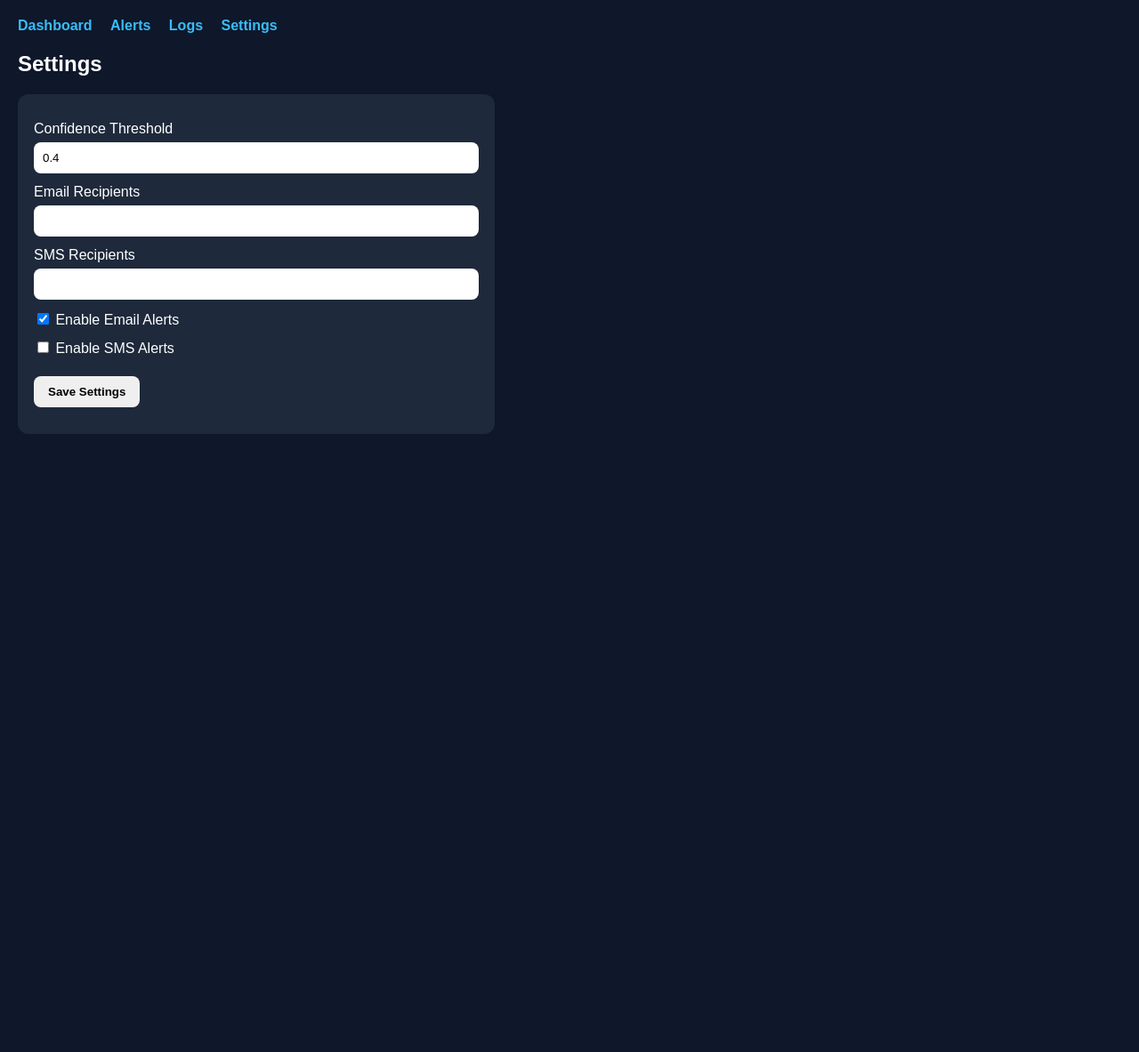
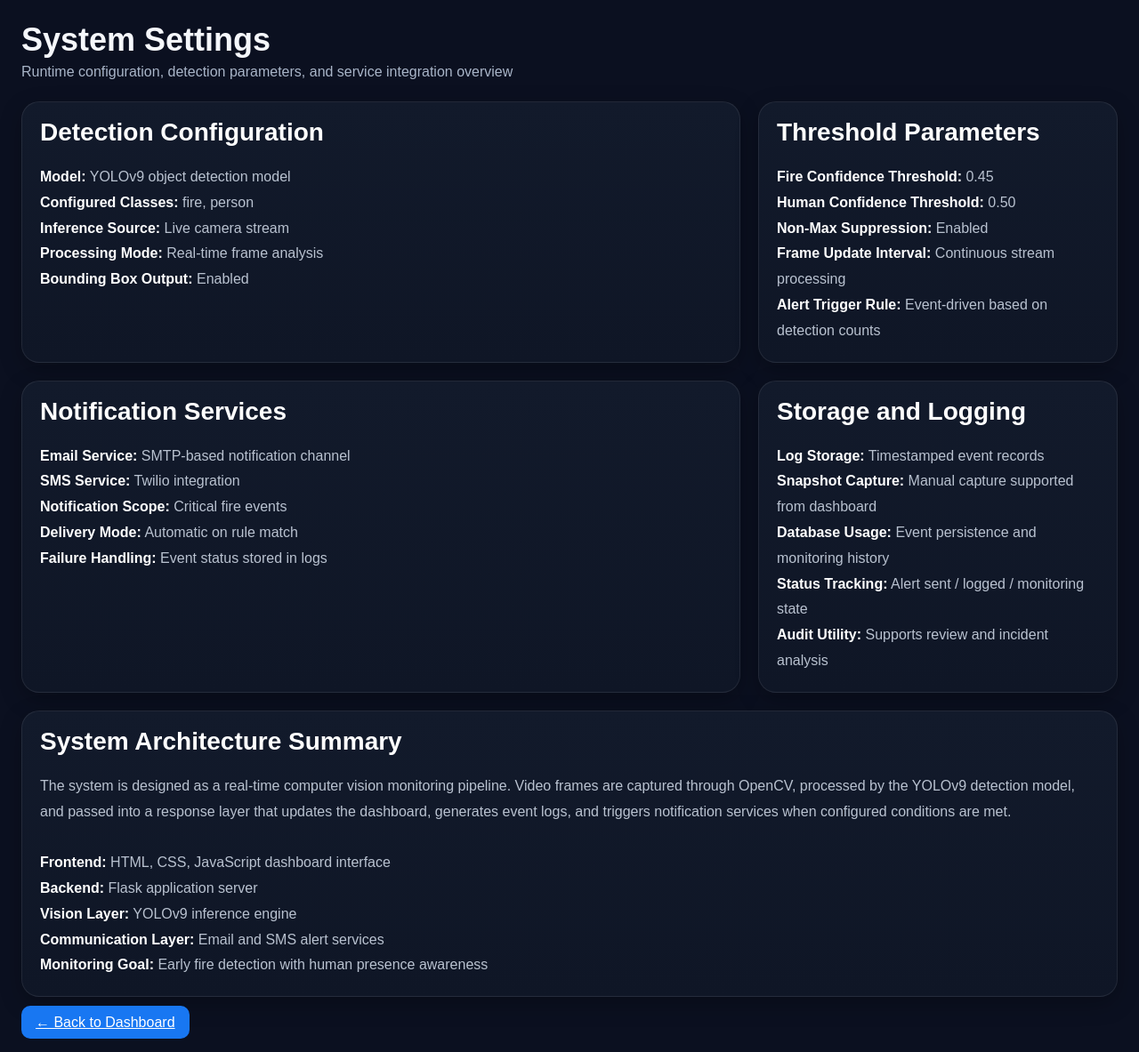
Before and after one commit to IswaryaGudi/AI-driven-Fire-Human-detection-model-using-YOLOV9, a Flask app: page /settings in a window 1280 px wide. Shown: the whole page at 89% size. Before the commit the page ends 488 px from the top, so only its background shows below. Run offline with Flask 3, Linux system fonts and the light colour scheme; data comes from the database, SQL or seed files in the repository.

Commit message:
Enhance settings page layout and content
Updated the settings page to include a system architecture summary and improved layout with new sections for detection configuration and notification services.

```diff
--- a/templates/settings.html
+++ b/templates/settings.html
@@ -3,123 +3,101 @@
 <head>
   <meta charset="UTF-8" />
   <meta name="viewport" content="width=device-width, initial-scale=1.0" />
-  <title>Settings</title>
-  <style>
-    body {
-      background: #0f172a;
-      color: white;
-      font-family: Arial, sans-serif;
-      margin: 0;
-      padding: 20px;
-    }
-    .nav a {
-      color: #38bdf8;
-      margin-right: 16px;
-      text-decoration: none;
-      font-weight: bold;
-    }
-    .card {
-      background: #1e293b;
-      padding: 18px;
-      border-radius: 12px;
-      margin-top: 20px;
-      max-width: 500px;
-    }
-    label {
-      display: block;
-      margin-top: 12px;
-      margin-bottom: 6px;
-    }
-    input[type="text"], input[type="number"] {
-      width: 100%;
-      padding: 10px;
-      border-radius: 8px;
-      border: none;
-      outline: none;
-      box-sizing: border-box;
-    }
-    button {
-      margin-top: 16px;
-      padding: 10px 16px;
-      border: none;
-      border-radius: 8px;
-      cursor: pointer;
-      font-weight: bold;
-    }
-    #msg {
-      margin-top: 12px;
-      color: #22c55e;
-    }
-  </style>
+  <title>Settings | AI Fire & Human Detection</title>
+  <link rel="stylesheet" href="{{ url_for('static', filename='style.css') }}">
 </head>
 <body>
-  <div class="nav">
-    <a href="/">Dashboard</a>
-    <a href="/alerts">Alerts</a>
-    <a href="/logs">Logs</a>
-    <a href="/settings">Settings</a>
+  <div class="main">
+    <header class="topbar">
+      <div>
+        <h1>System Settings</h1>
+        <p>Runtime configuration, detection parameters, and service integration overview</p>
+      </div>
+    </header>
+
+    <section class="dashboard-grid">
+      <div class="card">
+        <div class="card-header">
+          <h3>Detection Configuration</h3>
         </div>
 
-  <h2>Settings</h2>
+        <div style="padding:20px; color:#b9c2d0; line-height:1.8;">
+          <p><strong style="color:#fff;">Model:</strong> YOLOv9 object detection model</p>
+          <p><strong style="color:#fff;">Configured Classes:</strong> fire, person</p>
+          <p><strong style="color:#fff;">Inference Source:</strong> Live camera stream</p>
+          <p><strong style="color:#fff;">Processing Mode:</strong> Real-time frame analysis</p>
+          <p><strong style="color:#fff;">Bounding Box Output:</strong> Enabled</p>
+        </div>
+      </div>
 
       <div class="card">
-    <label for="conf_thresh">Confidence Threshold</label>
-    <input type="number" id="conf_thresh" step="0.01" min="0.05" max="0.95" />
-
-    <label for="email_to">Email Recipients</label>
-    <input type="text" id="email_to" />
-
-    <label for="sms_to">SMS Recipients</label>
-    <input type="text" id="sms_to" />
-
-    <label><input type="checkbox" id="email_enabled" /> Enable Email Alerts</label>
-    <label><input type="checkbox" id="sms_enabled" /> Enable SMS Alerts</label>
-
-    <button onclick="saveSettings()">Save Settings</button>
-    <div id="msg"></div>
+        <div class="card-header">
+          <h3>Threshold Parameters</h3>
         </div>
 
-  <script>
-    async function loadSettings() {
-      try {
-        const res = await fetch("/api/settings");
-        const data = await res.json();
+        <div style="padding:20px; color:#b9c2d0; line-height:1.8;">
+          <p><strong style="color:#fff;">Fire Confidence Threshold:</strong> 0.45</p>
+          <p><strong style="color:#fff;">Human Confidence Threshold:</strong> 0.50</p>
+          <p><strong style="color:#fff;">Non-Max Suppression:</strong> Enabled</p>
+          <p><strong style="color:#fff;">Frame Update Interval:</strong> Continuous stream processing</p>
+          <p><strong style="color:#fff;">Alert Trigger Rule:</strong> Event-driven based on detection counts</p>
+        </div>
+      </div>
 
-        document.getElementById("conf_thresh").value = data.conf_thresh ?? 0.08;
-        document.getElementById("email_to").value = data.email_to ?? "";
-        document.getElementById("sms_to").value = data.sms_to ?? "";
-        document.getElementById("email_enabled").checked = !!data.email_enabled;
-        document.getElementById("sms_enabled").checked = !!data.sms_enabled;
-      } catch (err) {
-        console.error(err);
-      }
-    }
+      <div class="card">
+        <div class="card-header">
+          <h3>Notification Services</h3>
+        </div>
 
-    async function saveSettings() {
-      const payload = {
-        conf_thresh: parseFloat(document.getElementById("conf_thresh").value || "0.08"),
-        email_to: document.getElementById("email_to").value.trim(),
-        sms_to: document.getElementById("sms_to").value.trim(),
-        email_enabled: document.getElementById("email_enabled").checked,
-        sms_enabled: document.getElementById("sms_enabled").checked
-      };
+        <div style="padding:20px; color:#b9c2d0; line-height:1.8;">
+          <p><strong style="color:#fff;">Email Service:</strong> SMTP-based notification channel</p>
+          <p><strong style="color:#fff;">SMS Service:</strong> Twilio integration</p>
+          <p><strong style="color:#fff;">Notification Scope:</strong> Critical fire events</p>
+          <p><strong style="color:#fff;">Delivery Mode:</strong> Automatic on rule match</p>
+          <p><strong style="color:#fff;">Failure Handling:</strong> Event status stored in logs</p>
+        </div>
+      </div>
 
-      try {
-        const res = await fetch("/api/settings", {
-          method: "POST",
-          headers: { "Content-Type": "application/json" },
-          body: JSON.stringify(payload)
-        });
+      <div class="card">
+        <div class="card-header">
+          <h3>Storage and Logging</h3>
+        </div>
 
-        const data = await res.json();
-        document.getElementById("msg").innerText = data.ok ? "Settings saved." : "Failed to save settings.";
-      } catch (err) {
-        document.getElementById("msg").innerText = "Error while saving settings.";
-        console.error(err);
-      }
-    }
+        <div style="padding:20px; color:#b9c2d0; line-height:1.8;">
+          <p><strong style="color:#fff;">Log Storage:</strong> Timestamped event records</p>
+          <p><strong style="color:#fff;">Snapshot Capture:</strong> Manual capture supported from dashboard</p>
+          <p><strong style="color:#fff;">Database Usage:</strong> Event persistence and monitoring history</p>
+          <p><strong style="color:#fff;">Status Tracking:</strong> Alert sent / logged / monitoring state</p>
+          <p><strong style="color:#fff;">Audit Utility:</strong> Supports review and incident analysis</p>
+        </div>
+      </div>
 
-    loadSettings();
-  </script>
+      <div class="card full-width">
+        <div class="card-header">
+          <h3>System Architecture Summary</h3>
+        </div>
+
+        <div style="padding:20px; color:#b9c2d0; line-height:1.8;">
+          <p>
+            The system is designed as a real-time computer vision monitoring pipeline. Video frames are captured
+            through OpenCV, processed by the YOLOv9 detection model, and passed into a response layer that updates
+            the dashboard, generates event logs, and triggers notification services when configured conditions are met.
+          </p>
+
+          <br>
+
+          <p><strong style="color:#fff;">Frontend:</strong> HTML, CSS, JavaScript dashboard interface</p>
+          <p><strong style="color:#fff;">Backend:</strong> Flask application server</p>
+          <p><strong style="color:#fff;">Vision Layer:</strong> YOLOv9 inference engine</p>
+          <p><strong style="color:#fff;">Communication Layer:</strong> Email and SMS alert services</p>
+          <p><strong style="color:#fff;">Monitoring Goal:</strong> Early fire detection with human presence awareness</p>
+        </div>
+      </div>
+    </section>
+
+    <div style="margin-top:20px;">
+      <a href="/" class="action-btn">← Back to Dashboard</a>
+    </div>
+  </div>
 </body>
 </html>
```
Lines whose indentation alone changed are shown as unchanged.
